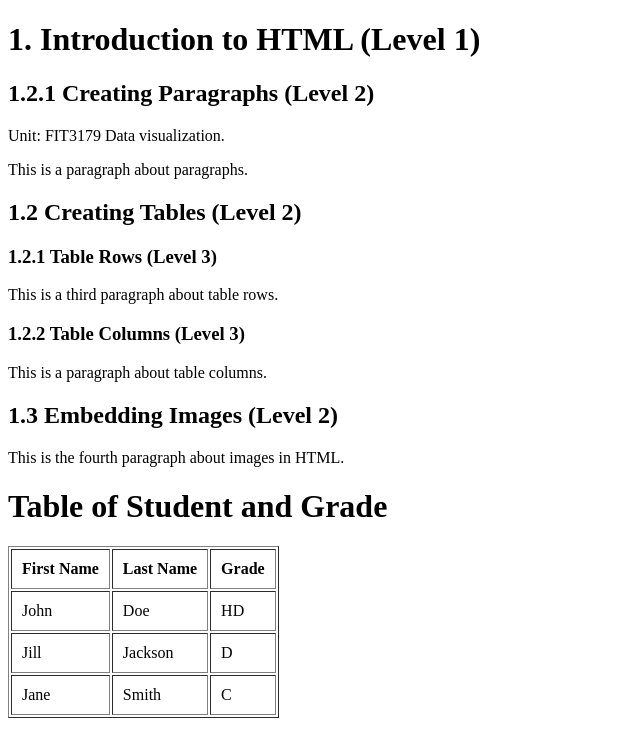
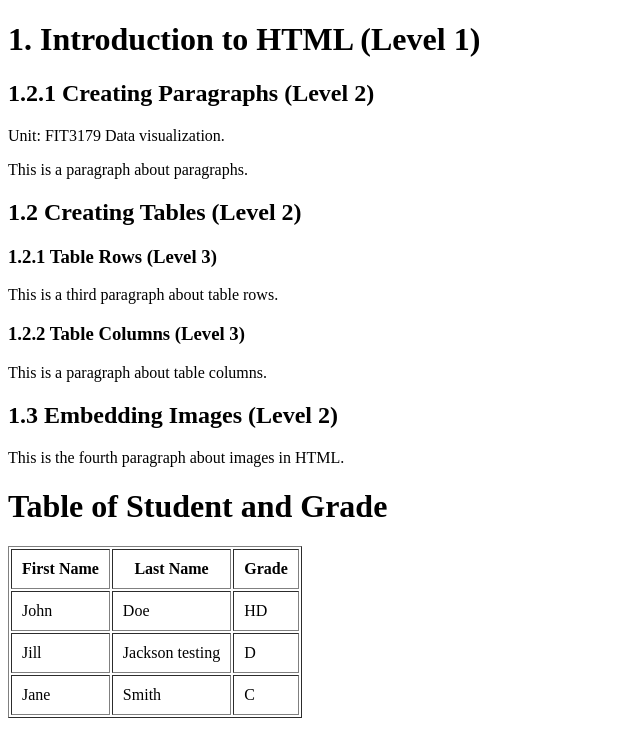
Before and after one commit to sabo0007/3179, a plain HTML site: page index.html in a window 1280 px wide. Shown: the whole page, without its empty margins (0-640 px from the left). Drawn offline with Linux system fonts and the light colour scheme.

Commit message:
Update index.html

```diff
--- a/index.html
+++ b/index.html
@@ -34,7 +34,7 @@
             </tr>
             <tr>
                 <td>Jill</td>
-                <td>Jackson</td>
+                <td>Jackson testing</td>
                 <td>D</td>
             </tr>
             <tr>
@@ -42,4 +42,5 @@
                 <td>Smith</td>
                 <td>C</td>
     </div>
+
 </body>
```
